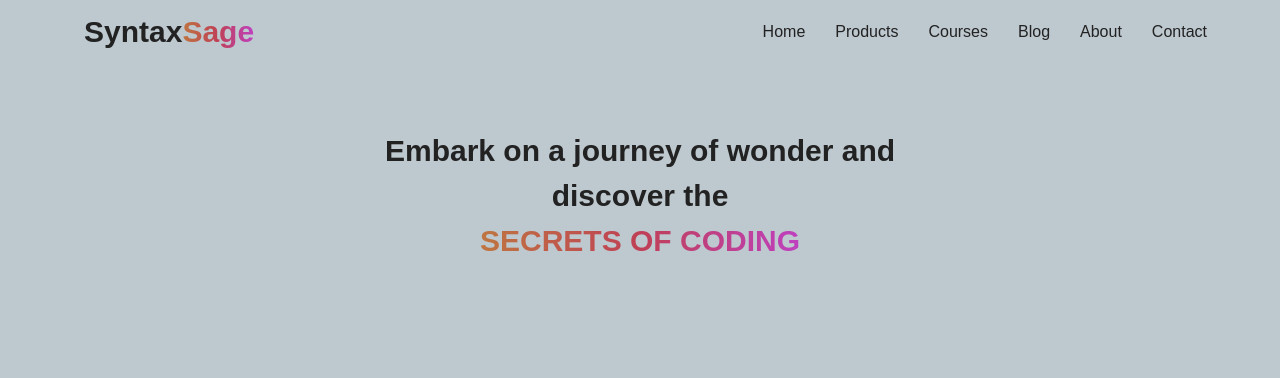
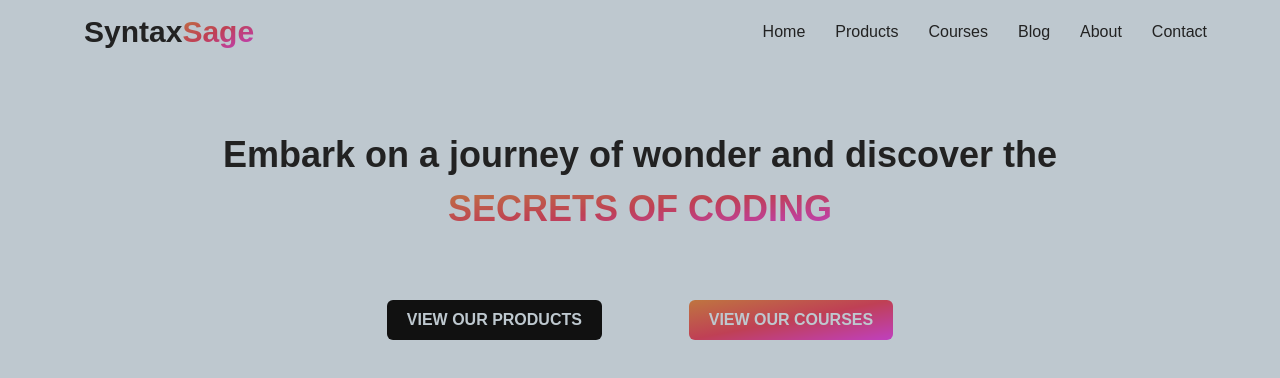
Before and after one commit to syntax-sage/sage-dev-app, a Next.js app: page / in a window 1280 px wide. Shown: the top 378 px of the page. Built offline with nearby package versions, Linux system fonts and the light colour scheme.

Commit message:
add headline and buttons

```diff
--- a/app/components/navbar.tsx
+++ b/app/components/navbar.tsx
@@ -1,5 +1,4 @@
 "use client";
-import Image from "next/image";
 import Link from "next/link";
 import React from "react";
 import { useState } from "react";
@@ -17,14 +16,13 @@ type Props = {};
 const navbar = (props: Props) => {
   const [openMenu, isOpen] = useState(false);
   return (
-    <>
-      <nav className="relative w-screen h-16 flex justify-center items-center z-50">
+    <nav className=" w-screen h-16 flex justify-center items-center z-[99]">
       <div className=" w-screen max-w-6xl bg-transparent flex justify-between items-center pl-5 ">
         <div className=" justify-start">
           <a href="/" title="Homepage">
             <h1 className="text-3xl font-extrabold ">
               Syntax
-                <span className="text-transparent font-extrabold bg-clip-text bg-gradient-to-r from-orange via-red to-pink">
+              <span className="text-transparent font-extrabold bg-clip-text bg-gradient-to-br from-orange via-red to-pink">
                 Sage
               </span>
             </h1>
@@ -182,7 +180,6 @@ const navbar = (props: Props) => {
         </div>
       </div>
     </nav>
-    </>
   );
 };
 
--- a/app/page.tsx
+++ b/app/page.tsx
@@ -1,13 +1,32 @@
+import Link from "next/link";
+
 export default function Home() {
   return (
     <>
       <main className="z-0 flex flex-col max-w-6xl mx-auto text-center items-center">
-        <h1 className="relative font-black text-[30px] mt-16 max-w-lg">
+        <h1 className="relative font-bold text-[36px] mt-16 max-w-lg lg:max-w-full">
           Embark on a journey of wonder and discover the <br />
-          <span className="text-transparent font-extrabold bg-clip-text bg-gradient-to-r from-orange via-red to-pink">
+          <span className="text-transparent font-bold bg-clip-text bg-gradient-to-br from-orange via-red to-pink">
             SECRETS OF CODING
           </span>
         </h1>
+
+        <div className="z-0 flex w-full flex-col justify-evenly mt-16 px-16 gap-5 max-w-md lg:max-w-3xl lg:flex-row">
+          <Link
+            href="/products"
+            title="Our Products"
+            className="z-0 bg-dark rounded-md px-5 py-2 text-light font-black uppercase"
+          >
+            View Our Products
+          </Link>
+          <Link
+            href="/products"
+            title="Our Products"
+            className="z-0 bg-gradient-to-br from-orange via-red to-pink rounded-md px-5 py-2 text-light font-black uppercase"
+          >
+            View Our Courses
+          </Link>
+        </div>
       </main>
     </>
   );
```
Lines whose indentation alone changed are shown as unchanged.
